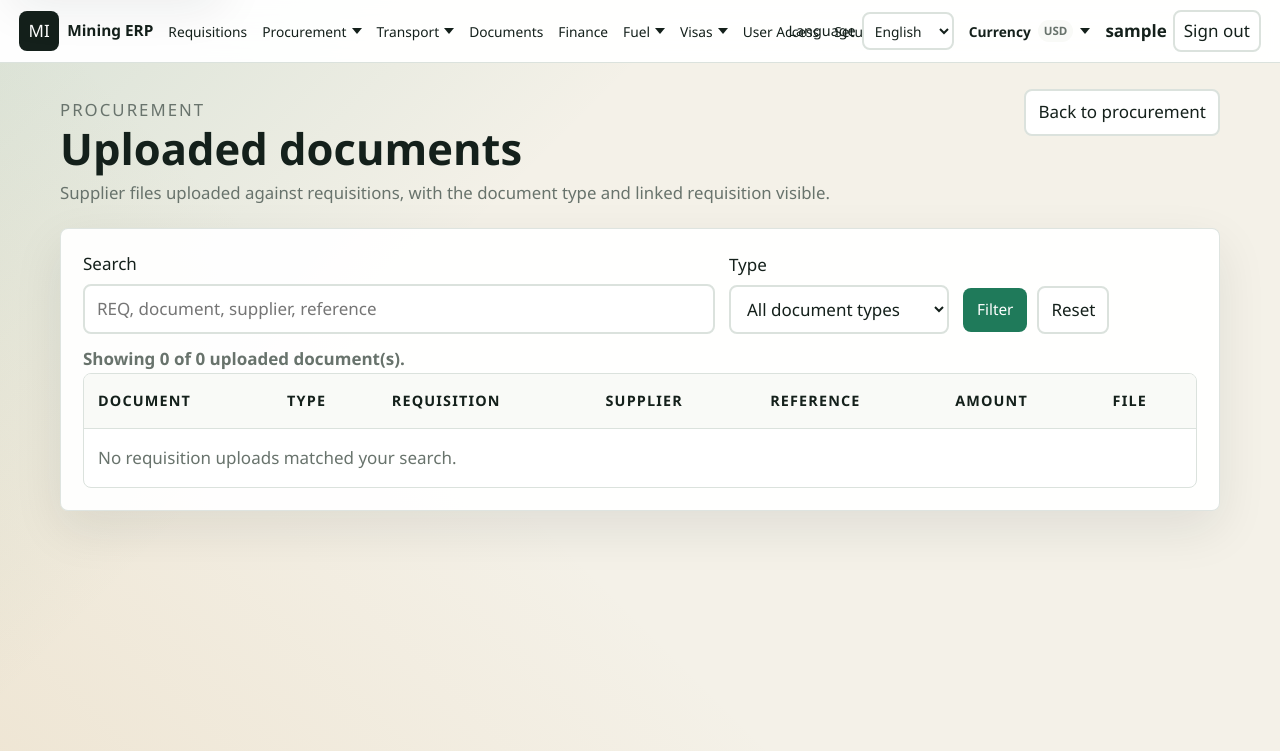
After one commit to nekiwanuka/MINING_ERP, a Django app: page /procurement/uploads/ in a window 1280 px wide. The commit adds this page. Shown: the top 751 px of the page. Run offline with Django 5.2, Linux system fonts and the light colour scheme; the visitor is signed in with stand-in values (Sample User, id 1); data comes from the database, SQL or seed files in the repository; data that the repository does not hold is empty.

Commit message:
Add procurement uploads register

```diff
--- a/operations/templates/operations/base.html
+++ b/operations/templates/operations/base.html
@@ -40,6 +40,7 @@
                             <a href="{% url 'procurement_dashboard' %}">{{ 'Dashboard'|tr:active_language }}</a>
                             {% if can_read_requisitions %}<a href="{% url 'requisition_list' %}">Requisition history</a>{% endif %}
                             <a href="{% url 'requisition_process_list' %}">Business process</a>
+                            <a href="{% url 'procurement_upload_list' %}">Uploaded documents</a>
                             <a href="{% url 'procurement_workflow_manual' %}">Workflow manual</a>
                             <a href="{% url 'supplier_create' %}">New supplier</a>
                         </span>
--- /dev/null
+++ b/operations/templates/operations/procurement_uploads.html
@@ -0,0 +1,63 @@
+{% extends 'operations/base.html' %}
+{% load operations_i18n %}
+{% block title %}Procurement Uploads | Mining ERP{% endblock %}
+{% block content %}
+<section class="page-heading document-page-heading">
+    <div>
+        <p class="eyebrow">Procurement</p>
+        <h1>Uploaded documents</h1>
+        <p>Supplier files uploaded against requisitions, with the document type and linked requisition visible.</p>
+    </div>
+    <a class="secondary-button" href="{% url 'procurement_dashboard' %}">Back to procurement</a>
+</section>
+
+<section class="panel document-register-panel">
+    <form method="get" class="list-filter-form list-filter-form-wide document-filter-form">
+        <label class="list-filter-field">Search
+            <input class="field-control" type="search" name="q" value="{{ query }}" placeholder="REQ, document, supplier, reference">
+        </label>
+        <label class="list-filter-field">Type
+            <select class="field-control" name="type">
+                <option value="all" {% if document_type == 'all' %}selected{% endif %}>All document types</option>
+                {% for value, label in document_types %}
+                    <option value="{{ value }}" {% if document_type == value %}selected{% endif %}>{{ label }}</option>
+                {% endfor %}
+            </select>
+        </label>
+        <div class="list-filter-actions">
+            <button class="small-button" type="submit">Filter</button>
+            <a class="secondary-button" href="{% url 'procurement_upload_list' %}">Reset</a>
+        </div>
+    </form>
+    <p class="list-results-note">Showing {{ documents|length }} of {{ matching_count }} uploaded document(s).</p>
+    <div class="table-wrap procurement-upload-table-wrap">
+        <table class="procurement-upload-table">
+            <thead>
+                <tr><th>Document</th><th>Type</th><th>Requisition</th><th>Supplier</th><th>Reference</th><th>Amount</th><th>File</th></tr>
+            </thead>
+            <tbody>
+                {% for document in documents %}
+                    <tr>
+                        <td><a href="{% url 'commercial_document_detail' document.pk %}" target="_blank" rel="noopener noreferrer">{{ document.document_number }}</a><br><small>{{ document.title }}</small></td>
+                        <td><span class="document-type-pill">{{ document.get_document_type_display }}</span></td>
+                        <td>{% if document.requisition %}<a href="{% url 'requisition_process_list' %}?q={{ document.requisition.requisition_number|urlencode }}">{{ document.requisition.requisition_number }}</a>{% else %}-{% endif %}</td>
+                        <td>{{ document.supplier|default:'-' }}</td>
+                        <td>{{ document.business_reference|default:'-' }}</td>
+                        <td>{% money document.amount %}</td>
+                        <td>{% if document.attachment %}<a class="small-button" href="{{ document.attachment.url }}" target="_blank" rel="noopener noreferrer">Open</a>{% else %}-{% endif %}</td>
+                    </tr>
+                {% empty %}
+                    <tr><td colspan="7" class="empty-cell">No requisition uploads matched your search.</td></tr>
+                {% endfor %}
+            </tbody>
+        </table>
+    </div>
+    {% if page_obj.paginator.num_pages > 1 %}
+        <nav class="pagination-bar" aria-label="Procurement upload pages">
+            {% if page_obj.has_previous %}<a class="secondary-button" href="?{% if query %}q={{ query|urlencode }}&{% endif %}{% if document_type != 'all' %}type={{ document_type|urlencode }}&{% endif %}page={{ page_obj.previous_page_number }}">Previous</a>{% endif %}
+            <span>Page {{ page_obj.number }} of {{ page_obj.paginator.num_pages }}</span>
+            {% if page_obj.has_next %}<a class="secondary-button" href="?{% if query %}q={{ query|urlencode }}&{% endif %}{% if document_type != 'all' %}type={{ document_type|urlencode }}&{% endif %}page={{ page_obj.next_page_number }}">Next</a>{% endif %}
+        </nav>
+    {% endif %}
+</section>
+{% endblock %}
--- a/operations/urls.py
+++ b/operations/urls.py
@@ -68,6 +68,11 @@ urlpatterns = [
         "procurement/requisition-process/",
         views.requisition_process_list,
         name="requisition_process_list",
+    ),
+    path(
+        "procurement/uploads/",
+        views.procurement_upload_list,
+        name="procurement_upload_list",
     ),
     path(
         "procurement/manual/",
--- a/operations/views.py
+++ b/operations/views.py
@@ -599,7 +599,7 @@ def purchase_order_pdf_response(order, as_attachment=False, language="en"):
     )
     disposition = "attachment" if as_attachment else "inline"
     response["Content-Disposition"] = (
-        f'{disposition}; filename="{document_pdf_filename("Purchase-Order", order.order_number)}"'
+        f'{disposition}; filename="{order.order_number}.pdf"'
     )
     return response
 
@@ -1875,12 +1875,48 @@ def procurement_dashboard(request):
     context = {
         "procurement_rows": procurement_rows,
         "page_obj": page_obj,
+        "upload_document_types": CommercialDocument.DocumentType.choices,
         "status_choices": Requisition.Status.choices,
         "query": query,
         "date_value": date_value,
         "status": status,
     }
     return render(request, "operations/procurement.html", context)
+
+
+@access_required(UserModuleAccess.Module.PROCUREMENT, ACTION_READ)
+def procurement_upload_list(request):
+    query = request.GET.get("q", "").strip()
+    document_type = request.GET.get("type", "all").strip() or "all"
+    documents = CommercialDocument.objects.select_related(
+        "requisition", "supplier", "purchase_order", "created_by"
+    ).filter(requisition__isnull=False)
+    if query:
+        documents = documents.filter(
+            Q(document_number__icontains=query)
+            | Q(title__icontains=query)
+            | Q(requisition__requisition_number__icontains=query)
+            | Q(supplier__name__icontains=query)
+            | Q(business_reference__icontains=query)
+            | Q(description__icontains=query)
+        ).distinct()
+    allowed_types = {code for code, _label in CommercialDocument.DocumentType.choices}
+    if document_type in allowed_types:
+        documents = documents.filter(document_type=document_type)
+    matching_count = documents.count()
+    page_obj = Paginator(documents, 10).get_page(request.GET.get("page"))
+    return render(
+        request,
+        "operations/procurement_uploads.html",
+        {
+            "documents": page_obj.object_list,
+            "page_obj": page_obj,
+            "query": query,
+            "document_type": document_type,
+            "document_types": CommercialDocument.DocumentType.choices,
+            "matching_count": matching_count,
+        },
+    )
 
 
 @access_required(UserModuleAccess.Module.PROCUREMENT, ACTION_READ)
--- a/static/css/app.css
+++ b/static/css/app.css
@@ -386,6 +386,20 @@ tbody tr:last-child td { border-bottom: 0; }
 .procurement-doc-counts, .procurement-mini-stack, .procurement-table-actions { display: grid; gap: 7px; }
 .procurement-doc-counts span, .procurement-mini-stack span { display: inline-flex; align-items: center; min-height: 30px; padding: 5px 8px; border-radius: 7px; background: var(--field); color: var(--ink); font-size: 0.86rem; font-weight: 850; }
 .procurement-table-actions .small-button, .procurement-table-actions .secondary-button { width: 100%; min-height: 36px; justify-content: center; padding: 7px 9px; font-size: 0.86rem; }
+.procurement-table-actions .small-button { border: 2px solid var(--line); background: #fff; color: var(--ink); }
+.procurement-table-actions .small-button:hover { border-color: var(--accent); background: var(--field); color: var(--accent-dark); }
+.procurement-action-menu { position: relative; width: 100%; }
+.procurement-action-menu > summary { display: flex; justify-content: space-between; align-items: center; min-height: 38px; border: 1px solid var(--line); border-radius: 8px; background: var(--field); color: var(--ink); padding: 7px 10px; font-size: 0.88rem; font-weight: 900; list-style: none; cursor: pointer; }
+.procurement-action-menu > summary::-webkit-details-marker { display: none; }
+.procurement-action-menu .accordion-arrow { width: 0; height: 0; border-left: 5px solid transparent; border-right: 5px solid transparent; border-top: 6px solid currentColor; }
+.procurement-action-menu[open] > summary { border-color: var(--accent); background: #e8f2ed; color: var(--accent-dark); }
+.procurement-action-menu[open] .accordion-arrow { transform: rotate(180deg); }
+.procurement-action-menu > div { position: absolute; right: 0; z-index: 35; display: grid; gap: 5px; width: min(230px, 80vw); margin-top: 6px; padding: 8px; border: 1px solid var(--line); border-radius: 8px; background: #fff; box-shadow: var(--shadow); }
+.procurement-action-menu a, .procurement-action-menu span { display: flex; align-items: center; min-height: 36px; border-radius: 7px; padding: 7px 9px; color: var(--ink); font-size: 0.88rem; font-weight: 850; }
+.procurement-action-menu a:hover { background: var(--field); text-decoration: none; }
+.procurement-action-menu span { color: var(--muted); background: var(--field); }
+.procurement-upload-table { min-width: 920px; }
+.procurement-upload-table small { color: var(--muted); font-weight: 700; }
 .pagination-bar { display: flex; justify-content: flex-end; align-items: center; gap: 10px; margin-top: 16px; color: var(--muted); font-weight: 900; }
 .pagination-bar span { padding: 8px 10px; border: 1px solid var(--line); border-radius: 8px; background: var(--field); color: var(--ink); }
 .urgent-text { display: inline-flex; margin-left: 6px; color: #8a4c04; font-size: 0.8rem; text-transform: uppercase; }
```
Also changed, not shown: operations/templates/operations/procurement.html (+21 -12 lines).
